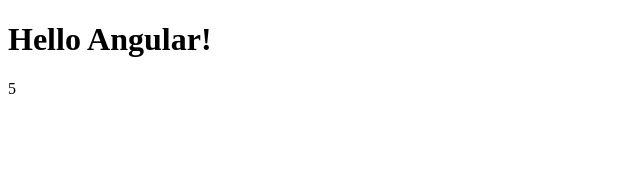
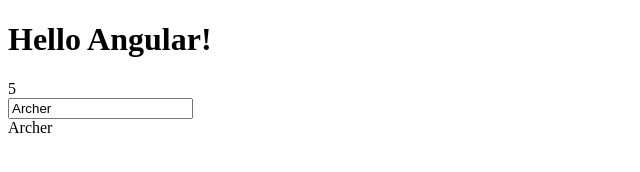
Before and after one commit to acdoyle630/angular_demo, a website: page index.html in a window 1280 px wide. Shown: the whole page, without its empty margins (0-640 px from the left). Drawn offline with nearby package versions, Linux system fonts and the light colour scheme.

Commit message:
two way data binding

```diff
--- a/index.html
+++ b/index.html
@@ -4,10 +4,26 @@
   <meta charset="UTF-8">
   <title>angularDemo</title>
 </head>
-<body ng-app>
+<body ng-app="myApp">
   <h1>{{ 'Hello ' + 'Angular!'}}</h1>
+
   <div>{{ 2 + 3 }}</div>
 
+  <div ng-controller='myController'>
+    <input type="text" ng-model=firstName>
+    <br>
+    {{ firstName }}
+  </div>
+
   <script type="text/javascript" src = "https://cdnjs.cloudflare.com/ajax/libs/angular.js/1.6.1/angular.js"></script>
+
+  <script>
+    var app = angular.module('myApp',[]);
+
+    app.controller('myController', ['$scope', function($scope){
+      $scope.firstName = 'Archer';
+    }]);
+
+  </script>
 </body>
 </html>
```
